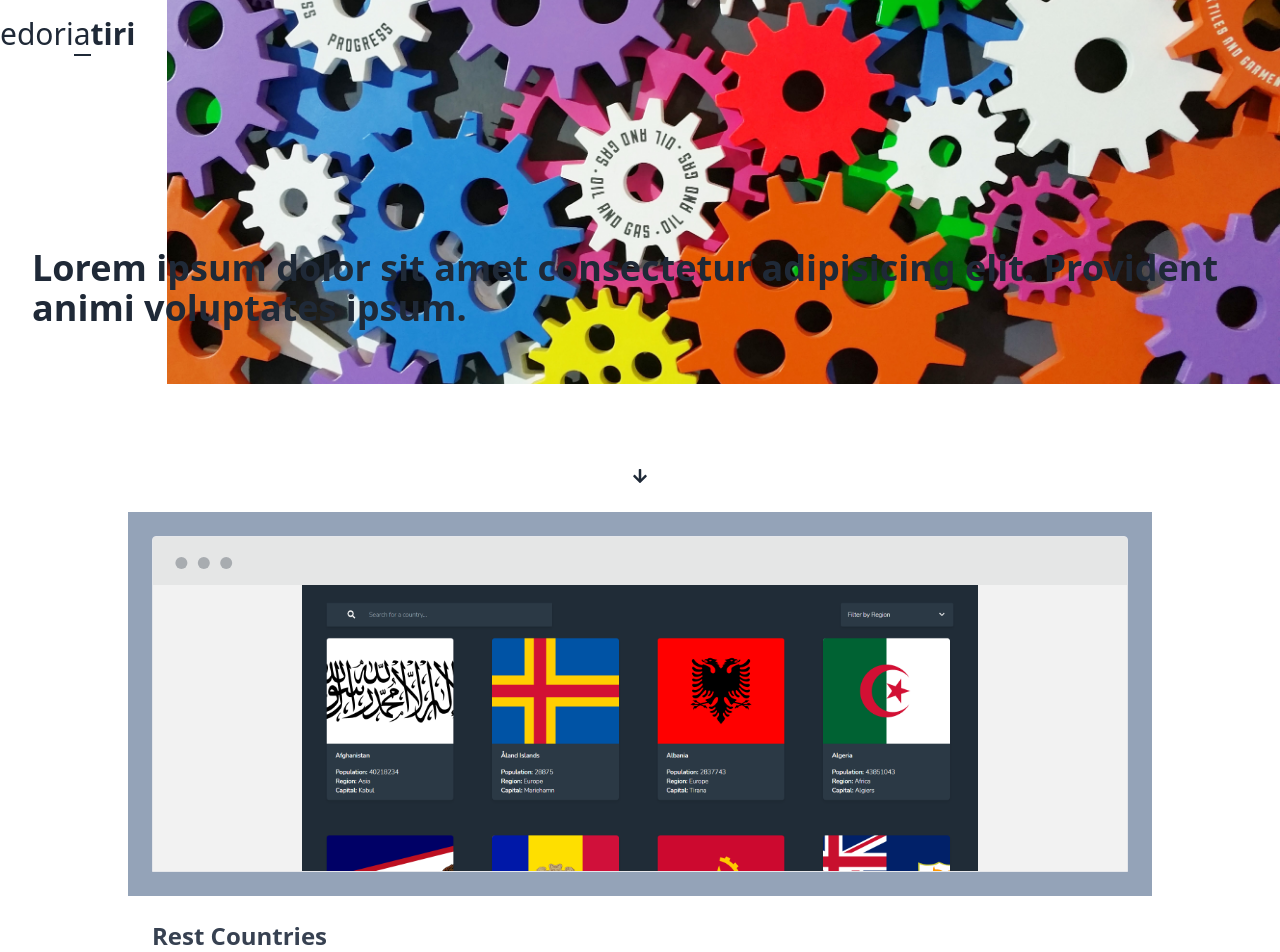
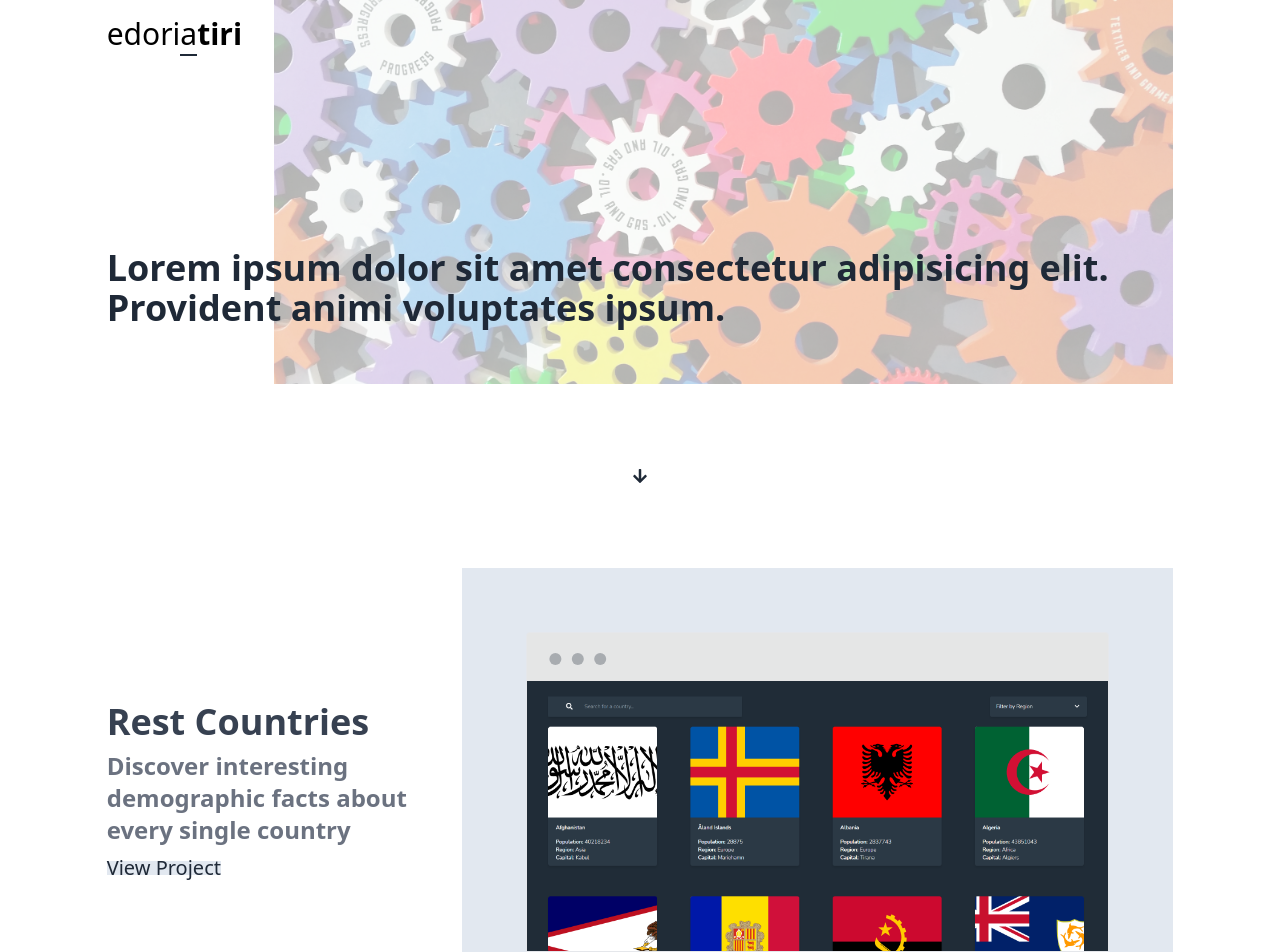
Before and after one commit to EdoriAtiri/Portfolio, an Angular app: page / in a window 1280 px wide. Shown: the top 952 px of the page. Built offline with nearby package versions, Linux system fonts and the light colour scheme.

Commit message:
improved responsiveness for main and header components

```diff
--- a/src/app/app.component.html
+++ b/src/app/app.component.html
@@ -1,5 +1,11 @@
-<div class="flex flex-col justify-between gap-6 h-screen">
+<div
+  class="flex flex-col justify-between gap-6 lg:gap-20 h-screen w-full mx-auto lg:w-5/6"
+>
   <app-header></app-header>
-  <app-main class="md:p-16 lg:py-14 lg:px-32"></app-main>
-  <div class=""></div>
+  <app-main class=""></app-main>
+  <div class="">footer</div>
 </div>
+<!-- md:p-16 lg:py-14 lg:px-32
+w-full h-96 flex flex-col mx-auto
+lg:ml-auto lg:mr-0
+-->
--- a/src/app/components/header/header.component.css
+++ b/src/app/components/header/header.component.css
@@ -5,3 +5,11 @@ header {
   background-size: cover;
   background-attachment: fixed;
 }
+
+header:before {
+  content: "";
+  position: absolute;
+  inset: 0;
+  background: #fff;
+  opacity: 0.7;
+}
--- a/src/app/components/header/header.component.html
+++ b/src/app/components/header/header.component.html
@@ -3,9 +3,9 @@
 >
   <!-- Logo -->
   <div
-    class="logo-container pt-4 pl-4 lg:bg-white w-full lg:pb-4 lg:pl-0 xl:h-full xl:absolute xl:w-fit xl:pr-8"
+    class="logo-container pt-4 pl-4 md:bg-white w-full md:pb-4 md:pl-0 lg:h-full lg:absolute lg:w-fit lg:pr-8 z-10"
   >
-    <a href="#" class="logo text-3xl text-gray-800">
+    <a href="#" class="logo text-3xl text-black">
       <span class="font-light">e</span><span class="font-regular">dor</span
       ><span class="font-medium"
         >i<span class="border-b-2 border-gray-800">a</span></span
@@ -15,7 +15,7 @@
   <!--  -->
 
   <p
-    class="text-3xl font-bold px-4 pt-4 bg-white lg:px-8 lg:bg-inherit md:text-4xl md:pb-4 xl:absolute xl:bottom-10 xl:bg-transparent"
+    class="text-3xl font-bold px-4 pt-4 bg-white md:px-8 md:bg-transparent md:text-4xl md:pb-4 lg:absolute lg:bottom-10 lg:bg-transparent lg:pl-0 z-10"
   >
     Lorem ipsum dolor sit amet consectetur adipisicing elit. Provident animi
     voluptates ipsum.
@@ -24,13 +24,13 @@
 <!--
 <header class="w-full h-96 flex flex-col gap-4">
   <div
-    class="w-full mx-auto h-64 bg-stone-200 p-4 lg:absolute lg:left-0 lg:right-0"
+    class="w-full mx-auto h-64 bg-stone-200 p-4 md:absolute md:left-0 md:right-0"
   >
 
     <div
-      class="logo-container lg:h-full lg:bg-white lg:w-fit lg:absolute top-0 left-0 lg:pr-10"
+      class="logo-container md:h-full md:bg-white md:w-fit md:absolute top-0 left-0 md:pr-10"
     >
-      <a href="#" class="logo text-3xl text-gray-800">
+      <a href="#" class="logo text-xl text-gray-800">
         <span class="font-light">e</span><span class="font-regular">dor</span
         ><span class="font-medium"
           >i<span class="border-b-2 border-gray-800">a</span></span
@@ -38,7 +38,7 @@
       </a>
     </div>
   </div>
-  <div class="text-3xl font-bold px-4">
+  <div class="text-xl font-bold px-4">
     Lorem ipsum dolor sit amet consectetur adipisicing elit. Provident animi
     voluptates ipsum.
   </div>
--- a/src/app/data/projects.ts
+++ b/src/app/data/projects.ts
@@ -8,7 +8,7 @@ export const Projects: project[] = [
       'Discover interesting demographic facts about every single country',
     desktopImage: '../../assets/images/RestCountries-desktop.png',
     mobileImage: '../../assets/images/RestCountries-mobile.png',
-    color: 'bg-slate-400',
+    color: 'bg-slate-200',
   },
   {
     id: 2,
@@ -16,7 +16,7 @@ export const Projects: project[] = [
     description: 'Shorten Lenghty url links',
     desktopImage: '../../assets/images/shortly-desktop.png',
     mobileImage: '../../assets/images/UrlShortener-mobile.png',
-    color: 'bg-green-400',
+    color: 'bg-stone-200',
   },
   {
     id: 3,
@@ -24,7 +24,7 @@ export const Projects: project[] = [
     description: 'Search free stock images powered by the unsplash API',
     desktopImage: '../../assets/images/ImG Search-desktop.png',
     mobileImage: '../../assets/images/Img-Search-mobile.png',
-    color: 'bg-blue-400',
+    color: 'bg-blue-200',
   },
   {
     id: 4,
@@ -32,7 +32,7 @@ export const Projects: project[] = [
     description: 'Sneaker product page',
     desktopImage: '../../assets/images/E-commerce-desktop.png',
     mobileImage: '../../assets/images/E-commerce-mobile.png',
-    color: 'bg-orange-400',
+    color: 'bg-orange-200',
   },
   {
     id: 5,
@@ -40,6 +40,6 @@ export const Projects: project[] = [
     description: 'Manage Landing',
     desktopImage: '../../assets/images/Manage-landing-desktop.png',
     mobileImage: '../../assets/images/manage-mobile.png.png',
-    color: 'bg-red-400',
+    color: 'bg-red-200',
   },
 ];
--- a/src/app/main/main.component.css
+++ b/src/app/main/main.component.css
@@ -1,4 +1,4 @@
-.project_link:hover:after {
+.view:hover:after {
   height: 100%;
   transform: scaleY(100%);
 }
--- a/src/app/main/main.component.html
+++ b/src/app/main/main.component.html
@@ -1,7 +1,9 @@
-<div class="flex flex-col gap-6">
+<div class="flex flex-col gap-6 md:gap-8 lg:gap-20 min-h-54 lg:min-h-96">
   <fa-icon [icon]="faArrowDown" class="mx-auto"></fa-icon>
-  <div *ngFor="let project of projects">
-    <div class="h-96 w-full p-6 {{ project.color }}">
+  <div *ngFor="let project of projects" class="lg:flex lg:flex-row-reverse">
+    <div
+      class="h-full w-full lg:w-2/3 p-6 md:p-10 lg:p-16 {{ project.color }} "
+    >
       <div
         class="border mockup-window bg-base-300 w-full h-full rounded-none rounded-t"
       >
@@ -11,22 +13,28 @@
       </div>
     </div>
 
-    <div id="card-content" class="flex flex-col p-6 gap-2">
-      <h3 class="text-2xl font-bold text-gray-700">{{ project.title }}</h3>
-      <p class="text-lg font-bold text-gray-500">
+    <div
+      id="card-content"
+      class="flex flex-col lg:justify-center p-6 gap-2 lg:w-1/3 lg:pl-0 leading-relaxed"
+    >
+      <h3 class="text-2xl md:text-3xl lg:text-4xl font-bold text-gray-700">
+        {{ project.title }}
+      </h3>
+      <p class="text-lg md:text-xl lg:text-2xl font-bold text-gray-500">
         {{ project.description }}
       </p>
       <a
         href="#"
-        class="view relative w-fit after:absolute after:inset-0 after:transform after:-scale-y-50 after:transition-transform after:ease-linear after:duration-300 z-50 after:-z-10 after:{{
+        class="view sm:text-lg lg:text-xl relative w-fit after:absolute after:inset-0 after:transform after:-scale-y-50 after:transition-transform after:ease-linear after:duration-300 z-50 after:-z-10 after:{{
           project.color
         }}"
         >View Project</a
       >
     </div>
   </div>
+</div>
 
-  <!-- <div>
+<!-- <div>
     <div class="h-96 w-full p-6 bg-slate-400">
       <div
         class="border mockup-window bg-base-300 w-full h-full rounded-none rounded-t"
@@ -138,5 +146,4 @@
       <a href="#" class="project_link after:bg-red-200">View Project</a>
     </div>
   </div> -->
-  <!--  -->
-</div>
+<!--  -->
--- a/src/app/main/main.component.ts
+++ b/src/app/main/main.component.ts
@@ -9,7 +9,6 @@ import { project } from '../interfaces/project';
   styleUrls: ['./main.component.css'],
 })
 export class MainComponent implements OnInit {
-  fiveHundred = '500';
   faArrowDown = faArrowDown;
   projects: project[] = Projects;
   constructor() {}
```
